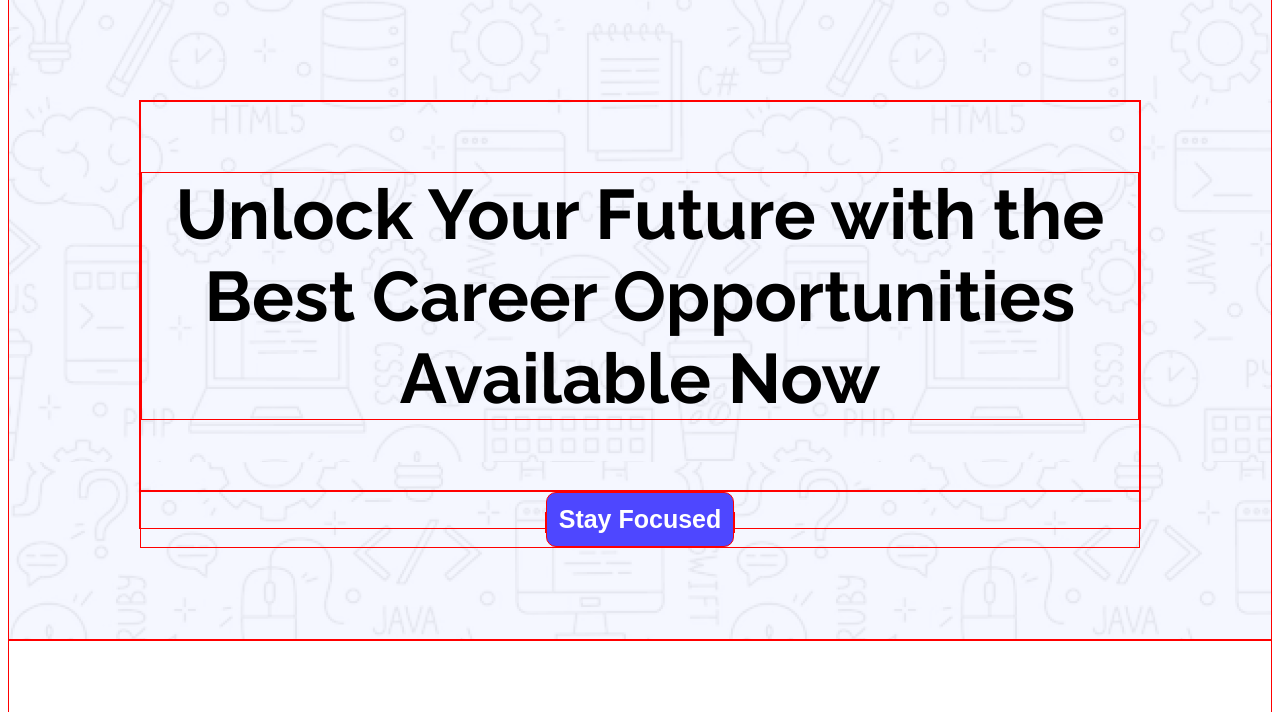
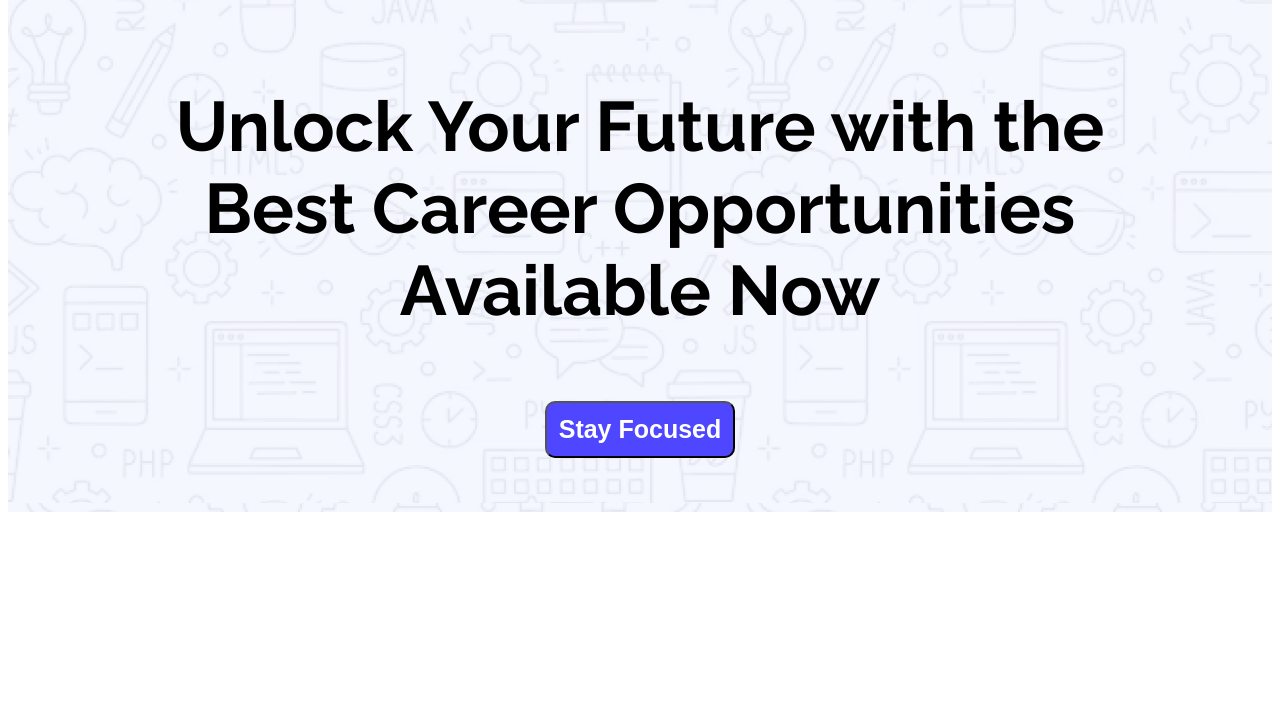
Before and after one commit to abircse220126/B12A01-landingpage, a plain HTML site: page index.html in a window 1280 px wide. Shown: the part 199-911 px from the top of the page. Drawn offline with Linux system fonts and the light colour scheme.

Commit message:
add final project

```diff
--- a/style/style.css
+++ b/style/style.css
@@ -1,8 +1,8 @@
- body *{
+ /* body *{
     border-width: 1px;
     border-color: red;
     border-style: solid;
- }
+ } */
  .raleway-normal {
   font-family: "Raleway", sans-serif;
   font-optical-sizing: auto;
```
